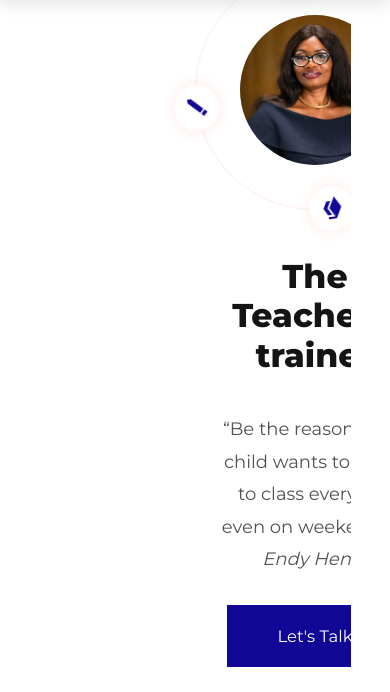
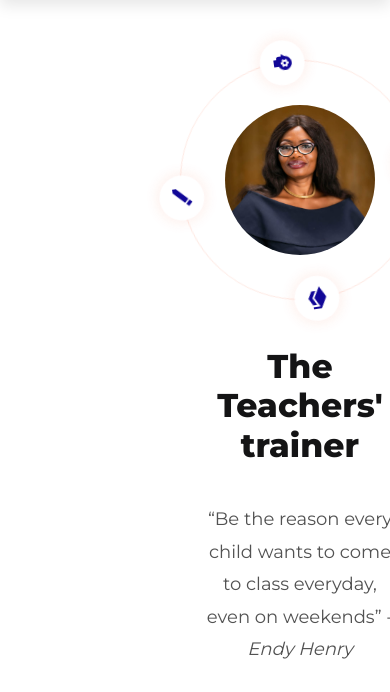
Before and after one commit to Henry73github/Topskill-website, a plain HTML site: page index.html in a window 390 px wide. Shown: the part 85-777 px from the top of the page. Drawn offline with nearby package versions, Linux system fonts and the light colour scheme; a web font is replaced by a local one.

Commit message:
Update style.css

```diff
--- a/css/style.css
+++ b/css/style.css
@@ -761,7 +761,7 @@ footer .copyright {
 
 /* MEDIA QUERIES (PHONES) */
 
-@media screen and (max-width: 600px) {
+@media screen and (max-width: 500px) {
    h1 {
     font-size: 2.2rem;
    }
@@ -836,11 +836,11 @@ footer .copyright {
 
    /* LOADING SECTION */
    section.landing {
-    margin-top: -4rem;
+    margin-top: 2rem;
     padding-bottom: 7rem;
     max-width: 100vw;
     overflow-x: hidden;
-    width: 90%;
+    width: 100%;
    }
 
    section.landing .container {
@@ -849,6 +849,7 @@ footer .copyright {
     text-align: center;
     row-gap: 6rem;
     width: 90%;
+    justify-content: center;
    }
 
    section.landing .container .socials {
@@ -916,6 +917,10 @@ footer .copyright {
       gap: 0.1rem;
       text-align: center;
       justify-content: center;
+   }
+
+  section.about p {
+      margin-top: 2rem;
    }
 
    section.about img {
```
